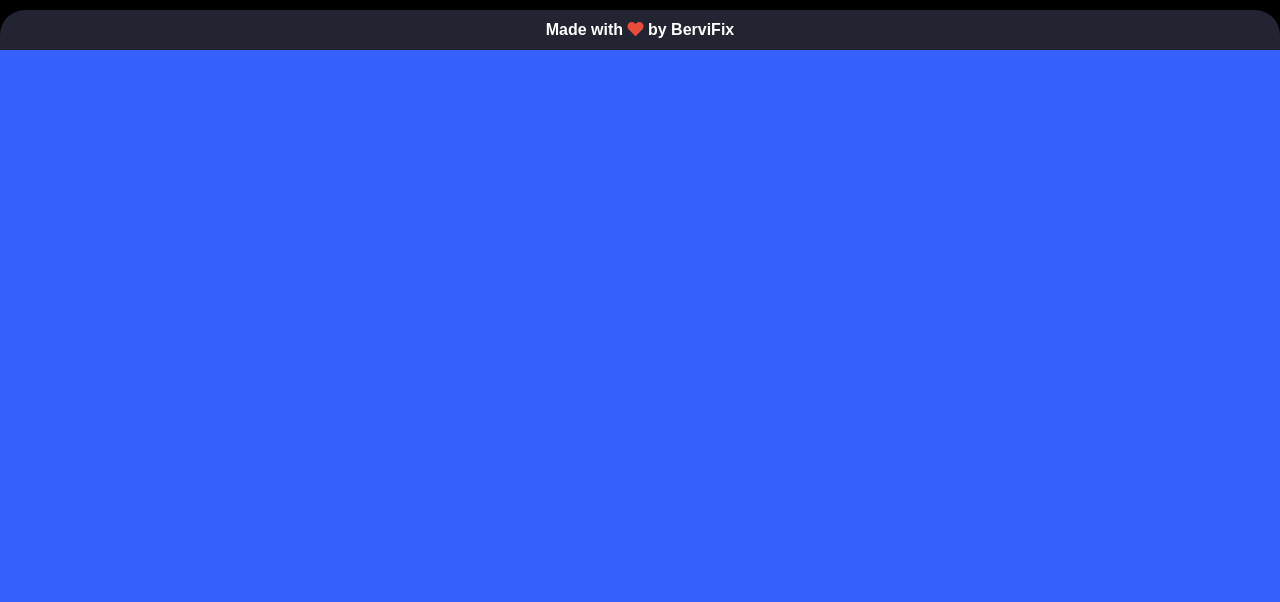
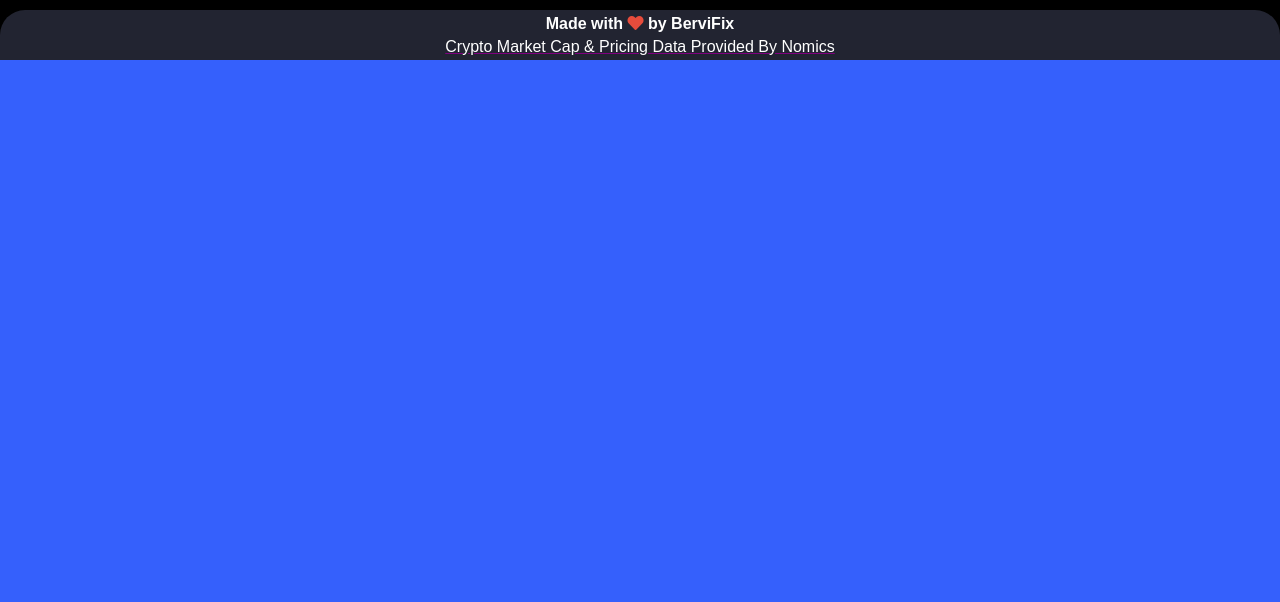
Before and after one commit to BerviFix/cryptowatch-project, a website: page index.html in a window 1280 px wide. Shown: the part 198-800 px from the top of the page. Drawn offline with nearby package versions, Linux system fonts and the light colour scheme; no server answers.

Commit message:
Added credits by Nomics

```diff
--- a/css/app.css
+++ b/css/app.css
@@ -94,7 +94,8 @@ main {
   height: 200px;
   margin-top: 1%;
   text-align: center;
-  border-radius: 20px;
+  border-radius: 50px;
+  border-bottom-left-radius: 0;
   background-color: #222431;
   cursor: pointer;
 }
@@ -105,14 +106,25 @@ main {
 
 .credits {
   display: flex;
+  flex-direction: column;
   justify-content: center;
   align-items: center;
   width: 100%;
-  height: 40px;
+  height: 50px;
   margin-top: 2%;
   border-top-left-radius: 25px;
   border-top-right-radius: 25px;
   background-color: #222431;
+}
+.credits a {
+  color: inherit; /* blue colors for links too */
+  text-decoration: inherit; /* no underline */
+  text-decoration: underline;
+  text-decoration-color: purple;
+  margin-top: 20px;
+}
+.credits p {
+  margin-top: 5px;
 }
 
 .credits span i {
--- a/index.html
+++ b/index.html
@@ -64,6 +64,8 @@
 
             <div class="credits">
                 <h4>Made with <span><i class="fas fa-heart"></i></span> by BerviFix</h4>
+                <p><a href="https://nomics.com" target="_blank" class="n-black n-underline-purple">Crypto Market Cap &amp; Pricing Data
+                    Provided By Nomics</a></p>
             </div class="credits">
         </main>
 
--- a/js/main.js
+++ b/js/main.js
@@ -28,7 +28,6 @@ var app = new Vue({
             })
             .then(function (result) {
                 self.cryptoCurrency = result.data;
-                console.log(self.cryptoCurrency);
             });
 
         setInterval(function () {
@@ -46,7 +45,6 @@ var app = new Vue({
                 })
                 .then(function (result) {
                     self.cryptoCurrency = result.data;
-                    console.log(self.cryptoCurrency);
                 });
         }, 3000)
     },
```
